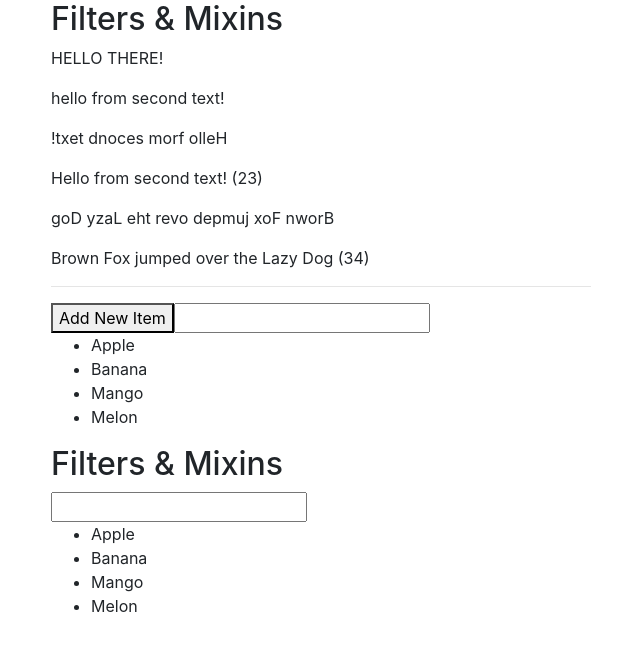
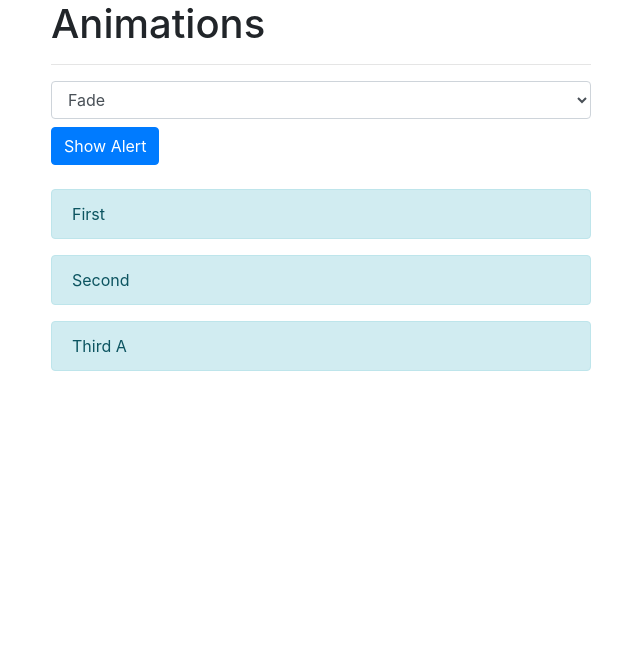
Before and after one commit to wdudek82/vuejs-2-the-complete-guide, a Vue app: page / in a window 1280 px wide. Shown: the top 650 px of the page, without its empty margins (34-674 px from the left). Built offline with nearby package versions, Linux system fonts and the light colour scheme.

Commit message:
Added animation with vue transition and css

```diff
--- a/public/index.html
+++ b/public/index.html
@@ -6,10 +6,14 @@
     <meta name="viewport" content="width=device-width,initial-scale=1.0" />
     <link rel="icon" href="<%= BASE_URL %>favicon.ico" />
     <link
-        rel="stylesheet"
-        href="https://stackpath.bootstrapcdn.com/bootstrap/4.3.1/css/bootstrap.min.css"
-        integrity="sha384-ggOyR0iXCbMQv3Xipma34MD+dH/1fQ784/j6cY/iJTQUOhcWr7x9JvoRxT2MZw1T"
-        crossorigin="anonymous"
+      rel="stylesheet"
+      href="https://stackpath.bootstrapcdn.com/bootstrap/4.3.1/css/bootstrap.min.css"
+      integrity="sha384-ggOyR0iXCbMQv3Xipma34MD+dH/1fQ784/j6cY/iJTQUOhcWr7x9JvoRxT2MZw1T"
+      crossorigin="anonymous"
+    />
+    <link
+      rel="stylesheet"
+      href="https://cdnjs.cloudflare.com/ajax/libs/animate.css/3.7.0/animate.min.css"
     />
     <title>vuejs-2-the-complete-guide</title>
   </head>
--- a/src/App.vue
+++ b/src/App.vue
@@ -1,22 +1,25 @@
 <template>
   <div id="app">
     <!--<app-directives></app-directives>-->
-    <filters-mixins></filters-mixins>
-    <app-list></app-list>
+    <!--<filters-mixins></filters-mixins>-->
+    <!--<app-list></app-list>-->
+    <app-animations-transitions></app-animations-transitions>
   </div>
 </template>
 
 <script>
 // import AppDirectives from './components/directives/AppDirectives';
-import FiltersMixins from './components/filters-mixins/FiltersMixins';
-import AppList from './components/filters-mixins/List';
+// import FiltersMixins from './components/filters-mixins/FiltersMixins';
+// import AppList from './components/filters-mixins/List';
+import AnimationsTransitions from './components/animations-transitions/AnimationsTransitions';
 
 export default {
   name: 'App',
   components: {
     // AppDirectives,
-    FiltersMixins,
-    AppList,
+    // FiltersMixins,
+    // AppList,
+    appAnimationsTransitions: AnimationsTransitions,
   },
 };
 </script>
--- /dev/null
+++ b/src/components/animations-transitions/AnimationsTransitions.vue
@@ -0,0 +1,107 @@
+<template>
+  <div class="container">
+    <div class="row">
+      <div class="col-xs-12 col-sm-8 col-sm-offset-2 col-md-6 col-md-offset-3">
+        <h1>Animations</h1>
+        <hr />
+        <select v-model="alertAnimation" class="form-control mb-2">
+          <option value="fade">Fade</option>
+          <option value="slide">Slide</option>
+        </select>
+        <button class="btn btn-primary" @click="showAlert = !showAlert">
+          Show Alert
+        </button>
+        <br />
+        <br />
+        <transition :name="alertAnimation" type="transition" appear>
+          <div v-if="showAlert" class="alert alert-info">First</div>
+        </transition>
+        <transition
+          name=""
+          appear
+          appear-to-class="animated bounceInRight"
+        >
+          <div v-if="showAlert" class="alert alert-info">Second</div>
+        </transition>
+        <transition-group :name="alertAnimation" mode="out-in">
+          <div v-if="showAlert" :key="'thirda'" class="alert alert-info">
+            Third A
+          </div>
+          <div v-else :key="'thirdb'" class="alert alert-warning">
+            Third B
+          </div>
+        </transition-group>
+      </div>
+    </div>
+  </div>
+</template>
+
+<script>
+export default {
+  name: 'AnimationsTransitions',
+  data() {
+    return {
+      showAlert: true,
+      alertAnimation: 'fade',
+    };
+  },
+};
+</script>
+
+<style scoped>
+.fade-enter {
+  opacity: 0;
+}
+
+.fade-enter-active {
+  transition: all 300ms ease-in-out;
+}
+
+.fade-leave {
+}
+
+.fade-leave-active {
+  opacity: 0;
+  transform: scale(0.5);
+  transition: all 300ms ease-in-out;
+}
+
+.slide-enter {
+}
+
+.slide-enter-active {
+  animation: slide-in 700ms ease-in-out forwards;
+  animation-direction: normal;
+  transition: all 300ms ease-in-out;
+}
+
+.slide-leave {
+}
+
+.slide-leave-active {
+  animation: slide-out 300ms ease-in-out forwards;
+  transition: all 300ms ease-in-out;
+}
+
+@keyframes slide-in {
+  from {
+    opacity: 0;
+    transform: translateY(20px);
+  }
+  to {
+    opacity: 1;
+    transform: translateY(0);
+  }
+}
+
+@keyframes slide-out {
+  from {
+    opacity: 1;
+    transform: translateY(0);
+  }
+  to {
+    opacity: 0;
+    transform: translateY(20px);
+  }
+}
+</style>
--- a/src/main.js
+++ b/src/main.js
@@ -38,11 +38,11 @@ Vue.filter('countLetters', (string) => {
 });
 
 /* Global Mixin */
-Vue.mixin({
-  created() {
-    console.log('Global Mixins - Created Hook');
-  },
-});
+// Vue.mixin({
+//   created() {
+//     console.log('Global Mixins - Created Hook');
+//   },
+// });
 
 export const eventBus = new Vue({
   methods: {
```
